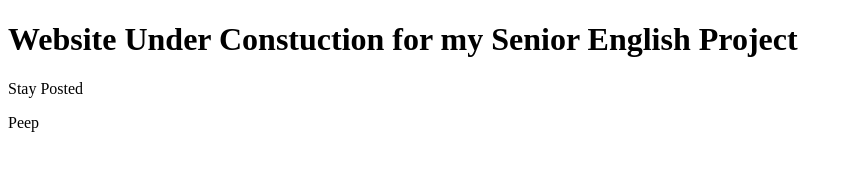
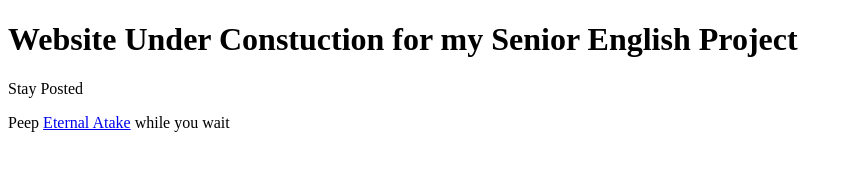
Before and after one commit to cbrooks03/cbrooks, a plain HTML site: page index.html in a window 1280 px wide. Shown: the whole page, without its empty margins (0-853 px from the left). Drawn offline with Linux system fonts and the light colour scheme.

Commit message:
Update index.html

```diff
--- a/index.html
+++ b/index.html
@@ -3,7 +3,7 @@
 <body>
 <h1>Website Under Constuction for my Senior English Project</h1>
 <p>Stay Posted</p>
-<p>Peep <a href="https://open.spotify.com/album/7IyoGB8J31fvQDwGtHAq9m" title="Fuego Album. Spotify Link>Eternal Atake</a> while you wait<br />
+<p>Peep <a href="https://open.spotify.com/album/7IyoGB8J31fvQDwGtHAq9m" title="Fuego Album. Spotify Link">Eternal Atake</a> while you wait<br />
 </p>
 </body>
 </html>
```
